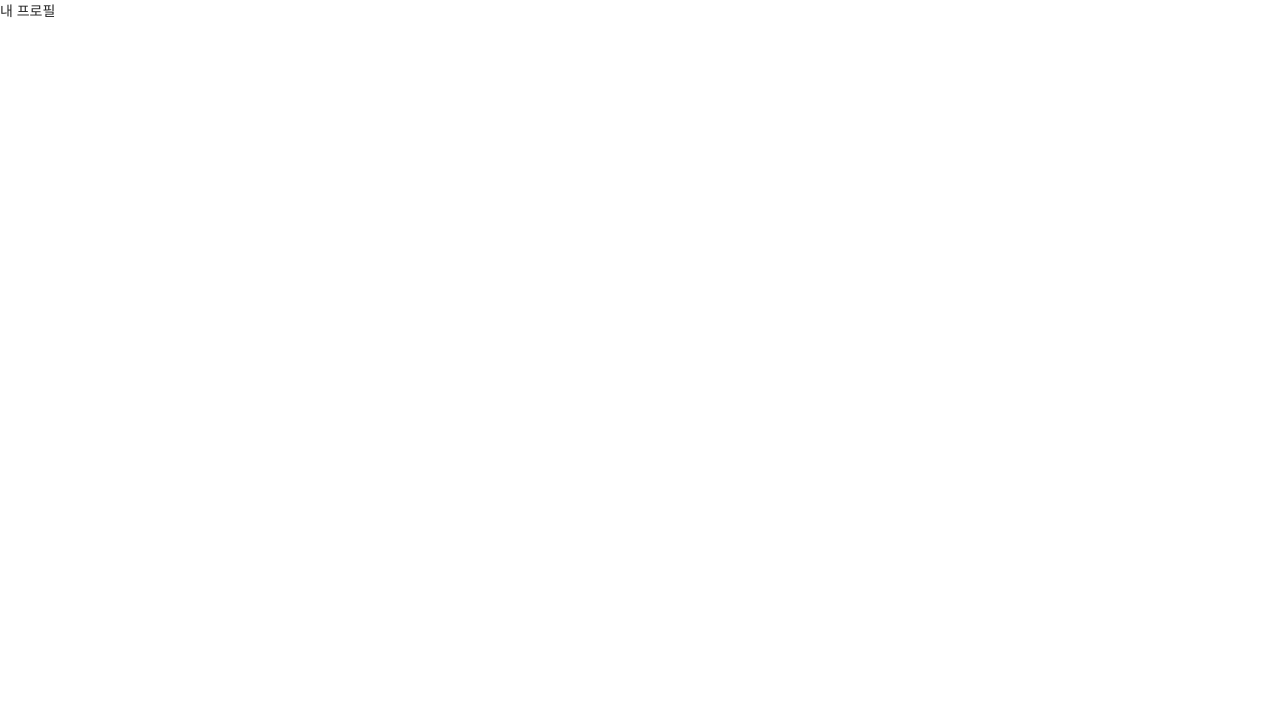
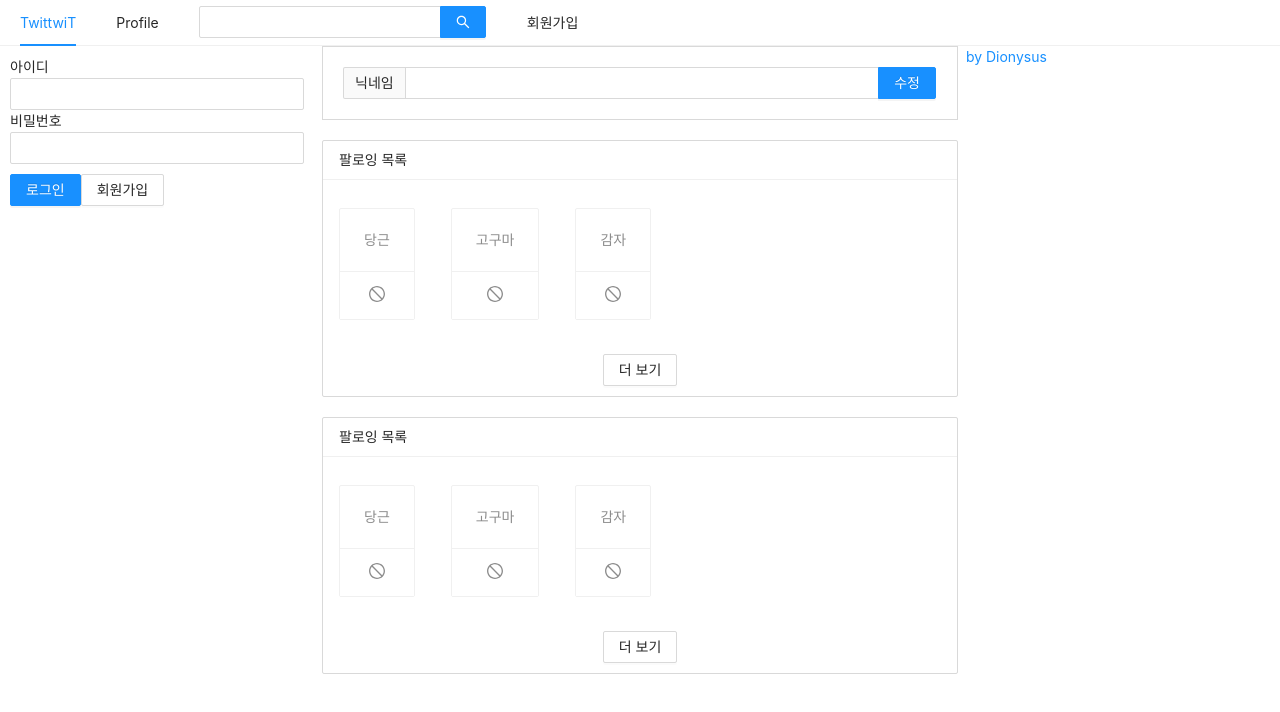
Before and after one commit to dionysus0214/react_TwittwiT, a Next.js app in the folder front/: page /profile in a window 1280 px wide. Shown: the top 712 px of the page. Built offline with nearby package versions, Linux system fonts and the light colour scheme.

Commit message:
프로필 페이지 및 관련 component 제작

```diff
--- /dev/null
+++ b/front/components/FollowList.js
@@ -0,0 +1,32 @@
+import React from 'react';
+import PropTypes from 'prop-types';
+import { List, Button, Card } from 'antd';
+import { StopOutlined } from '@ant-design/icons';
+
+const FollowList = ({ header, data }) => {
+  return (
+    <List
+      style={{ marginBottom: 20 }}
+      grid={{ gutter: 4, xs: 2, md: 3 }}
+      size="small"
+      header={<div>{header}</div>}
+      loadMore={<div style={{ textAlign: 'center', margin: '10px 0' }}><Button>더 보기</Button></div>}
+      bordered
+      dataSource={data}
+      renderItem={(item) => (
+        <List.Item style={{ marginTop: 20 }}>
+          <Card actions={[<StopOutlined key="stop" />]}>
+            <Card.Meta description={item.nickname} />
+          </Card>
+        </List.Item>
+      )}
+    />
+  )
+};
+
+FollowList.prototype = {
+  header: PropTypes.string.isRequired,
+  data: PropTypes.array.isRequired,
+};
+
+export default FollowList;
--- /dev/null
+++ b/front/components/NicknameEditForm.js
@@ -0,0 +1,18 @@
+import React, { useMemo } from 'react';
+import { Form, Input } from 'antd';
+
+const NicknameEditForm = () => {
+  const style = useMemo(() => ({
+    marginBottom: '20px',
+    border: '1px solid #d9d9d9',
+    padding: '20px'
+  }), []);
+
+  return (
+    <Form style={style}>
+      <Input.Search addonBefore="닉네임" enterButton="수정" />
+    </Form>
+  )
+};
+
+export default NicknameEditForm;
--- a/front/pages/profile.js
+++ b/front/pages/profile.js
@@ -1,13 +1,24 @@
 import React from 'react';
 import Head from 'next/head';
 
+import AppLayout from "../components/AppLayout";
+import NicknameEditForm from "../components/NicknameEditForm";
+import FollowList from "../components/FollowList";
+
 const Profile = () => {
+  const followerList = [{nickname: '당근'}, {nickname: '고구마'}, {nickname: '감자'}];
+  const followingList = [{ nickname: '당근' }, { nickname: '고구마' }, { nickname: '감자' }];
+
   return (
     <>
       <Head>
         <title>내 프로필 | TwittwiT</title>
       </Head>
-      <div>내 프로필</div>
+      <AppLayout>
+        <NicknameEditForm />
+        <FollowList header="팔로잉 목록" data={followingList} />
+        <FollowList header="팔로잉 목록" data={followerList}/>
+      </AppLayout>
     </>
   );
 }
```
